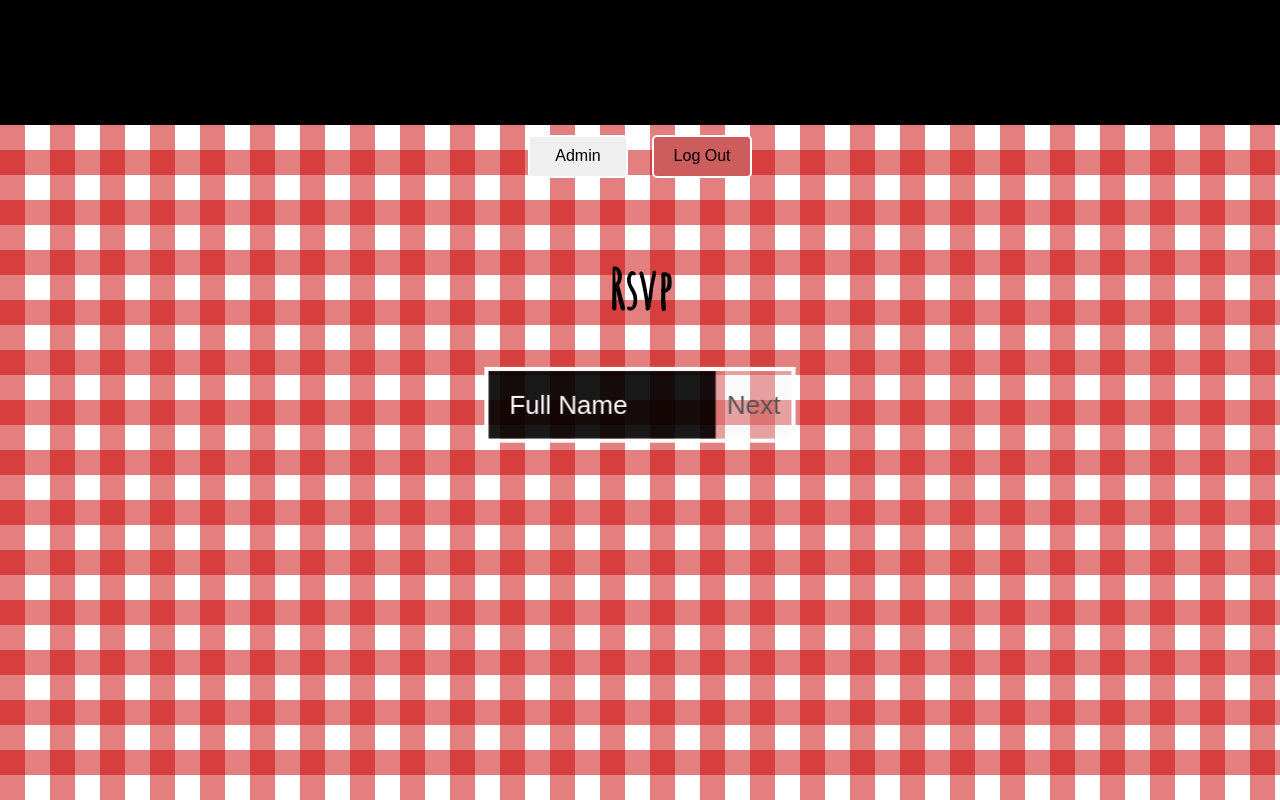
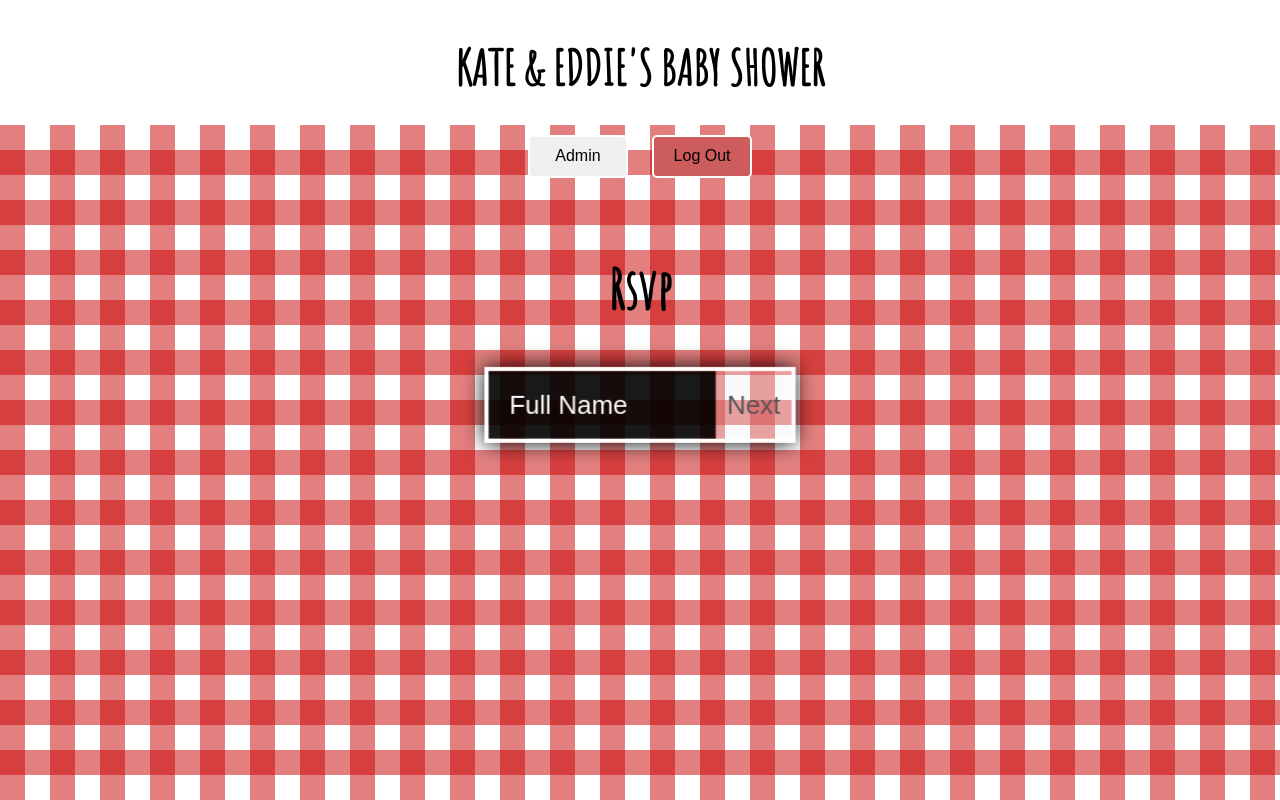
Before and after one commit to esolar07/babyshowerlist, a PHP site: page / in a window 1280 px wide. Run offline with PHP 8.4, Linux system fonts and the light colour scheme; the visitor is signed in with stand-in values (Sample User, id 1); some libraries are stand-ins or nearby versions.

Commit message:
made styles changes to site

```diff
--- a/precss/partials/_config.css
+++ b/precss/partials/_config.css
@@ -5,6 +5,7 @@
 --pg-text-font: 'Raleway', sans-serif;
 --pg-header-font: 'Amatic SC', cursive;
 --pg-bg-color: #FFF;
+--header-bg-color: #FFFFFF;
 --header-color: #6495ED;
 --header-color2: #000000;
 --footer-color: #6495ED;
--- a/precss/partials/_layout.css
+++ b/precss/partials/_layout.css
@@ -5,7 +5,7 @@
 	height: 125px;
 	text-align: center;
 	color: var(--header-color);
-	background: var(--header-color2);
+	background: var(--header-bg-color);
 }
 
 .l-comfirm{
--- a/prod/style.css
+++ b/prod/style.css
@@ -176,7 +176,7 @@
 }::-moz-placeholder {/* Firefox 19+ */color: white;
 }:-ms-input-placeholder {/* IE 10+ */color: white;
 }:-moz-placeholder {/* Firefox 18- */color: white;
-}.l-page-header {margin-top: -32px;width: 100%;height: 125px;text-align: center;color: #6495ED;background: #000000;
+}.l-page-header {margin-top: -32px;width: 100%;height: 125px;text-align: center;color: #6495ED;background: #FFFFFF;
 }.l-comfirm {width: 100%;
 }.l-main-container {width: 100%;
 }.body-container {margin-right: auto;margin-left: auto;padding-top: 25px;width: 80%;perspective: 1000px;
@@ -194,9 +194,9 @@
 }.form {margin-right: auto;margin-left: auto;width: 300px;transform-style: preserve-3d;transition: 1s all;
 }.delete-form {text-align: center;
 }.rsvp-form {position: relative;transition: 1s all;height: 75px;
-}.rsvp-form__set {display: -ms-flexbox;display: flex;position: absolute;top: 0px;padding: 0;width: inherit;border: 4px solid white;-webkit-backface-visibility: hidden;backface-visibility: hidden;
+}.rsvp-form__set {display: -ms-flexbox;display: flex;position: absolute;top: 0px;padding: 0;width: inherit;border: 4px solid white;-webkit-backface-visibility: hidden;backface-visibility: hidden;box-shadow: 0px 0px 20px black;
 }.rsvp-form__set--1 {transform: rotateX(0deg)translateZ(36px);
-}.rsvp-form__set--2 {transform: rotateX(-90deg)translateZ(34px);
+}.rsvp-form__set--2 {transform: rotateX(-88.5deg)translateZ(34px);
 }.rsvp-form__set--3 {transform: rotateX(-180deg)translateZ(32px);
 }.rsvp-form__input {padding: 20px;width: 75%;height: 65px;font-size: 25px;background: rgba(0, 0, 0, .9);border: 0;transition: all 2s;
 }.rsvp-form__next {width: 25%;height: 65px;font-size: 25px;text-align: center;border: 0;vertical-align: top;cursor: pointer;
@@ -210,6 +210,6 @@
 }.btn--delete {background: #CD5C5C;
 }.btn--edit {background: #008B8B;
 }.btn--no {background: #20B2AA;
-}.confirm-info {margin-top: 30px;margin-right: auto;margin-left: auto;padding: 20px 50px;width: 300px;background: rgba(225, 225, 255, .8);
+}.confirm-info {margin-top: 150px;margin-right: auto;margin-left: auto;padding: 50px 50px 100px;width: 350px;background: white;box-shadow: 0px 0px 10px black;
 }.confirm-info__date {padding-left: 0px;width: 100%;text-align: start;
 }
```
Also changed, not shown: precss/partials/_modules.css (+9 -7 lines).
